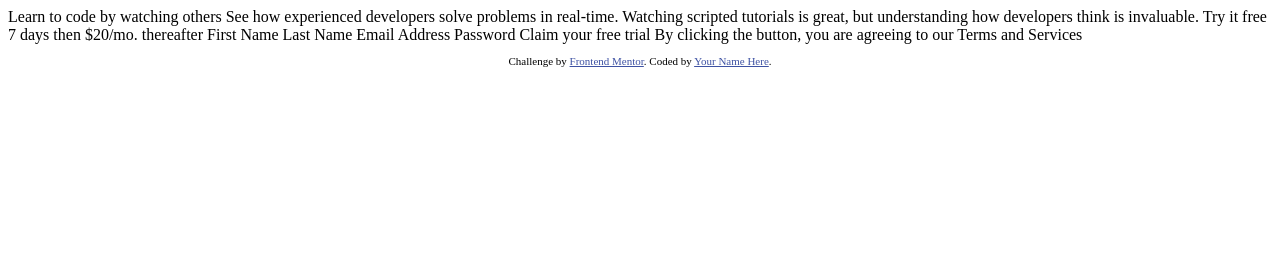
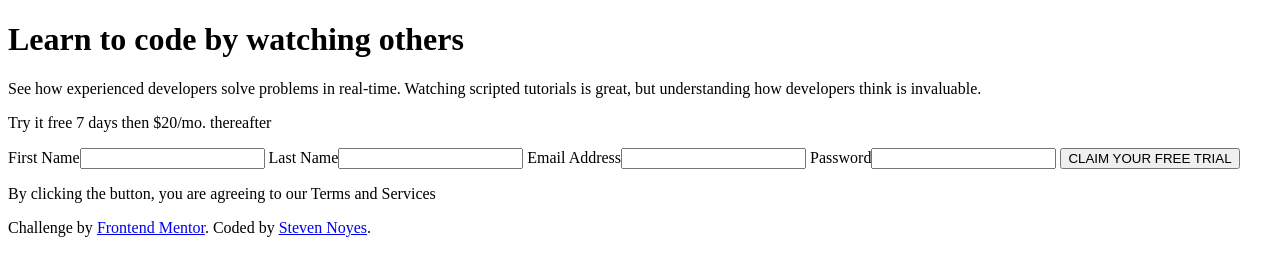
Before and after one commit to SteveNoyes/signup-form-component, a plain HTML site: page index.html in a window 1280 px wide. Drawn offline with Linux system fonts and the light colour scheme.

Commit message:
README start

```diff
--- a/index.html
+++ b/index.html
@@ -2,40 +2,34 @@
 <html lang="en">
 <head>
   <meta charset="UTF-8">
-  <meta name="viewport" content="width=device-width, initial-scale=1.0"> <!-- displays site properly based on user's device -->
-
-  <link rel="icon" type="image/png" sizes="32x32" href="./images/favicon-32x32.png">
-
-  <title>Frontend Mentor | Intro component with sign up form</title>
-
-  <!-- Feel free to remove these styles or customise in your own stylesheet 👍 -->
-  <style>
-    .attribution { font-size: 11px; text-align: center; }
-    .attribution a { color: hsl(228, 45%, 44%); }
-  </style>
+  <meta http-equiv="X-UA-Compatible" content="IE=edge">
+  <meta name="viewport" content="width=device-width, initial-scale=1.0">
+  <!-- Favicon -->
+  <link rel="icon" type="image/png" sizes="32x32" href="assets/images/favicon-32x32.png">
+  <!-- Title -->
+  <title>Sign Up Form Component</title>
 </head>
 <body>
-
-  Learn to code by watching others
-
-  See how experienced developers solve problems in real-time. Watching scripted tutorials is great,
-  but understanding how developers think is invaluable.
-
-  Try it free 7 days then $20/mo. thereafter
-
-  First Name
-  Last Name
-  Email Address
-  Password
-
-  Claim your free trial
-
-  By clicking the button, you are agreeing to our Terms and Services
+  <main>
+    <h1>Learn to code by watching others</h1>
+    <p>See how experienced developers solve problems in real-time. Watching scripted tutorials is great, but understanding how developers think is invaluable.</p>
+    <div class="offer">
+      <p>Try it free 7 days then $20/mo. thereafter</p>
+      <div class="freetrialForm">
+        First Name<input type="text">
+        Last Name<input type="text">
+        Email Address<input type="text">
+        Password<input type="text">
+        <button>CLAIM YOUR FREE TRIAL</button>
+        <p>By clicking the button, you are agreeing to our Terms and Services</p>
+      </div>
+    </div>
+  </main>
 
   <footer>
     <p class="attribution">
       Challenge by <a href="https://www.frontendmentor.io?ref=challenge" target="_blank">Frontend Mentor</a>.
-      Coded by <a href="#">Your Name Here</a>.
+      Coded by <a href="#">Steven Noyes</a>.
     </p>
   </footer>
 </body>
```
Also changed, not shown: assets/css/reset.css (added), assets/css/style.css (added), assets/design/active-states.jpg (added), assets/design/desktop-design.jpg (added), assets/design/desktop-preview.jpg (added), assets/design/mobile-design.jpg (added), assets/images/bg-intro-desktop.png (added), assets/images/bg-intro-mobile.png (added), assets/images/favicon-32x32.png (added), assets/images/icon-error.svg (added), 3 other files.
